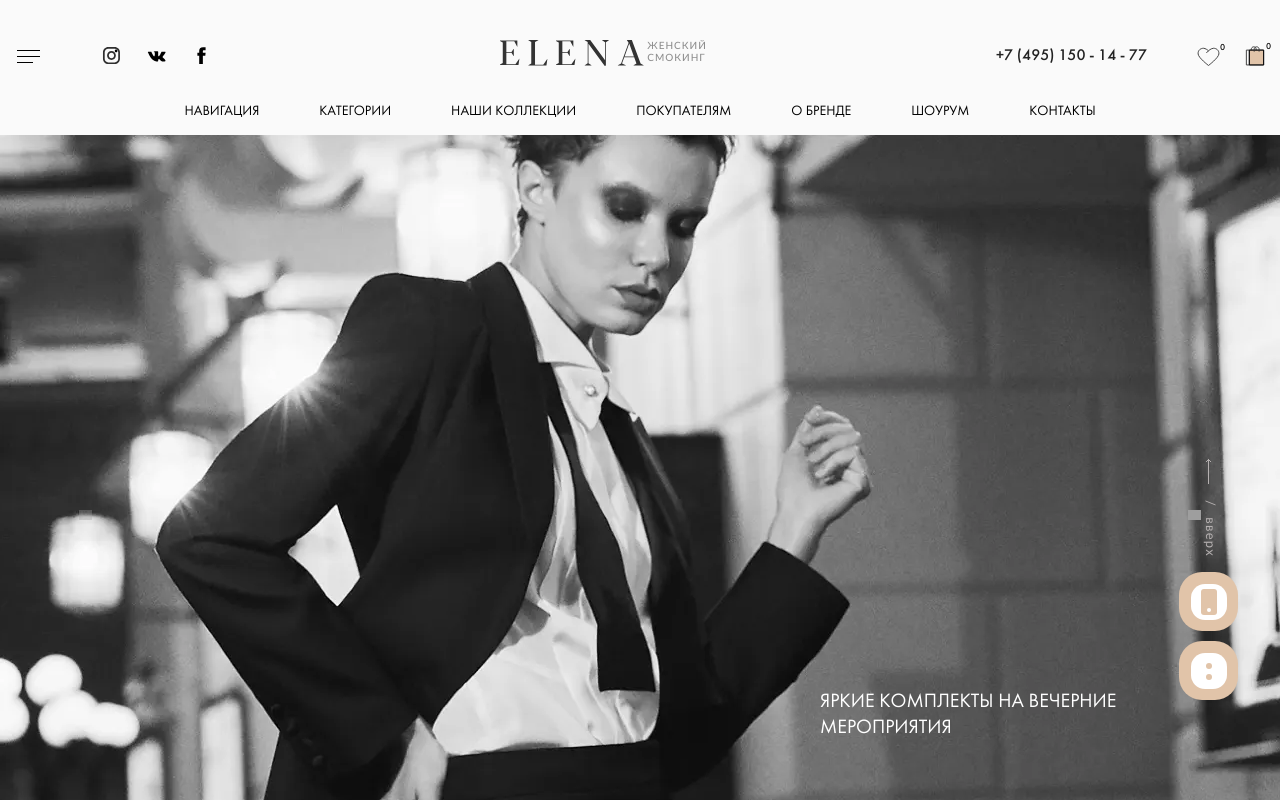
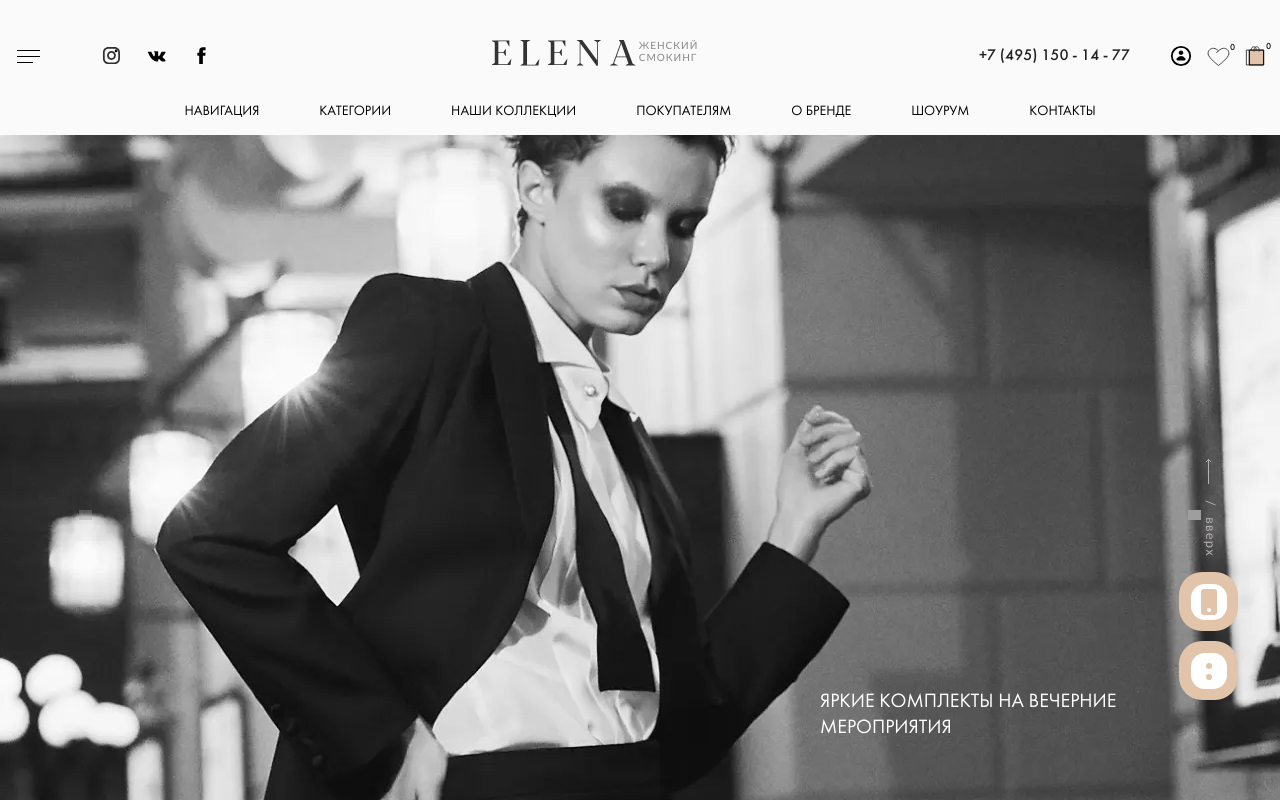
Before and after one commit to sergk1993/Elean-shop, a React (Create React App) app: page / in a window 1280 px wide. Shown: the top 800 px of the page. Built offline with nearby package versions, Linux system fonts and the light colour scheme; grey boxes are pictures that could not be loaded; a web font is replaced by a local one.

Commit message:
feat: добавил account кнопка войти в профиль и начинаю делать редакс создал reducer-header

```diff
--- /dev/null
+++ b/src/Components/Header/Account/Account.module.css
@@ -0,0 +1,10 @@
+.profile {
+	margin-left: 40px;
+	display: flex;
+}
+
+.profileIcon {
+	display: inline-block;
+	width: 22px;
+	height: 22px;
+}
--- /dev/null
+++ b/src/Components/Header/Account/Account.tsx
@@ -0,0 +1,16 @@
+import React from 'react'
+import styles from './Account.module.css';
+
+function Account() {
+	return (
+		<a className={styles.profile} href='/' >
+			<svg className={styles.profileIcon}  width="800px" height="800px" viewBox="0 0 24 24" fill="none" xmlns="http://www.w3.org/2000/svg">
+				<path d="M14.5 8.5C14.5 9.88071 13.3807 11 12 11C10.6193 11 9.5 9.88071 9.5 8.5C9.5 7.11929 10.6193 6 12 6C13.3807 6 14.5 7.11929 14.5 8.5Z" fill="#000000" />
+				<path d="M15.5812 16H8.50626C8.09309 16 7.87415 15.5411 8.15916 15.242C9.00598 14.3533 10.5593 13 12.1667 13C13.7899 13 15.2046 14.3801 15.947 15.2681C16.2011 15.5721 15.9774 16 15.5812 16Z" fill="#000000" stroke="#000000" stroke-width="2" stroke-linecap="round" stroke-linejoin="round" />
+				<circle cx="12" cy="12" r="10" stroke="#000000" stroke-width="2" />
+			</svg>
+		</a>
+	)
+}
+
+export default Account;
--- a/src/Components/Header/Cart/Cart.module.css
+++ b/src/Components/Header/Cart/Cart.module.css
@@ -1,7 +1,7 @@
 
 .cart {
 	display: flex;
-	margin-left: 25px;
+	margin-left: 15px;
 	cursor: pointer;
 	position: relative;
 }
--- a/src/Components/Header/Favorites/Favorites.module.css
+++ b/src/Components/Header/Favorites/Favorites.module.css
@@ -1,6 +1,6 @@
 .favorites {
 	display: flex;
-	margin-left: 50px;
+	margin-left: 15px;
 	cursor: pointer;
 	position: relative;
 }
--- a/src/Components/Header/Header.tsx
+++ b/src/Components/Header/Header.tsx
@@ -6,8 +6,9 @@ import Phone from './Phone/Phone';
 import SocialMedia from '../SocialMedia/SocialMedia';
 import HeaderTitle from './HeaderTitle/HeaderTitle';
 import React from 'react';
+import Account from './Account/Account';
 
-function Header():JSX.Element {
+function Header(): JSX.Element {
 	return (
 		<header className={styles.header}>
 			<h1 className={styles.visuallyHidden}>Купить женскую одежду</h1>
@@ -17,6 +18,8 @@ function Header():JSX.Element {
 			</div>
 			<HeaderTitle />
 			<Phone />
+			<Account />
+
 			<Favorites />
 			<Cart />
 		</header>
```
Also changed, not shown: src/Redux/reducer-header.tsx (added, +25 -0 lines), src/Store/Authors/Authors.actions.jsx (deleted), src/Store/Authors/Authors.slice.jsx (deleted), src/Store/Redux.jsx (deleted), src/assets/img/svg/profile.svg (added).
